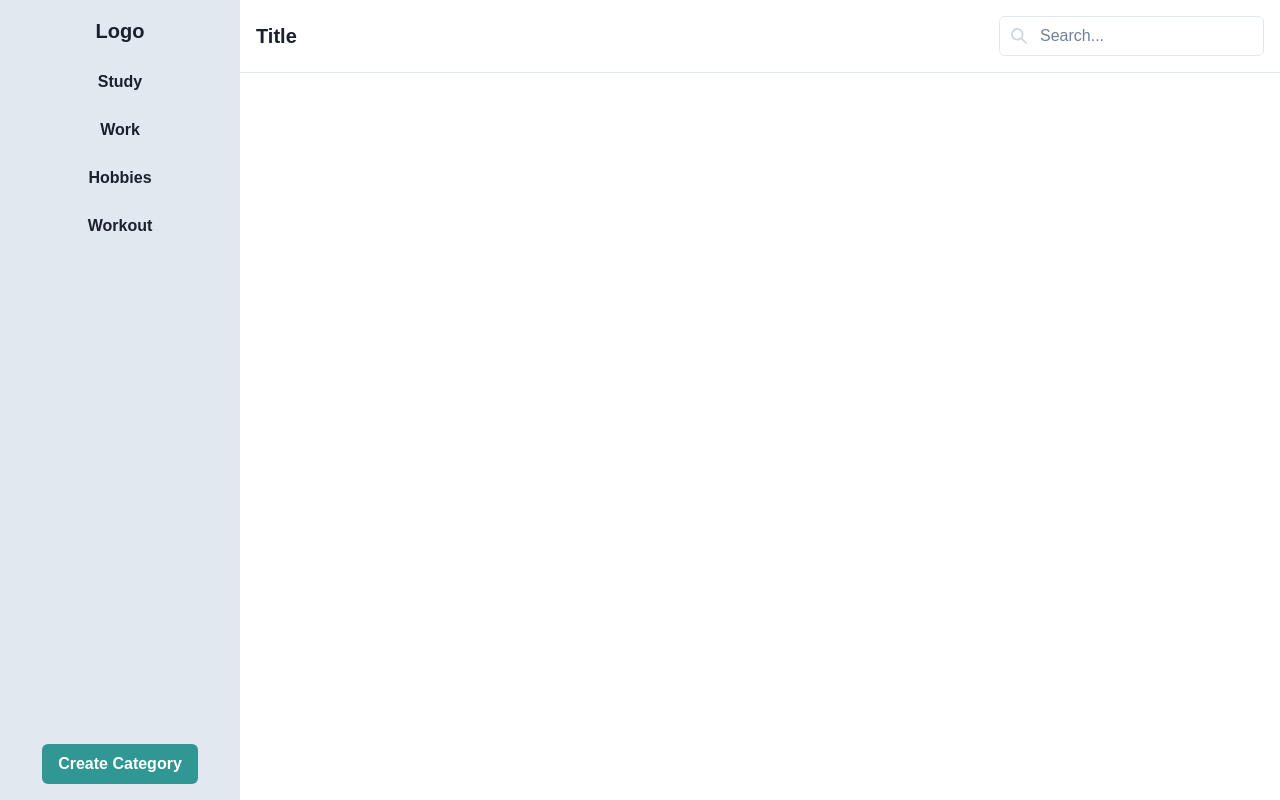
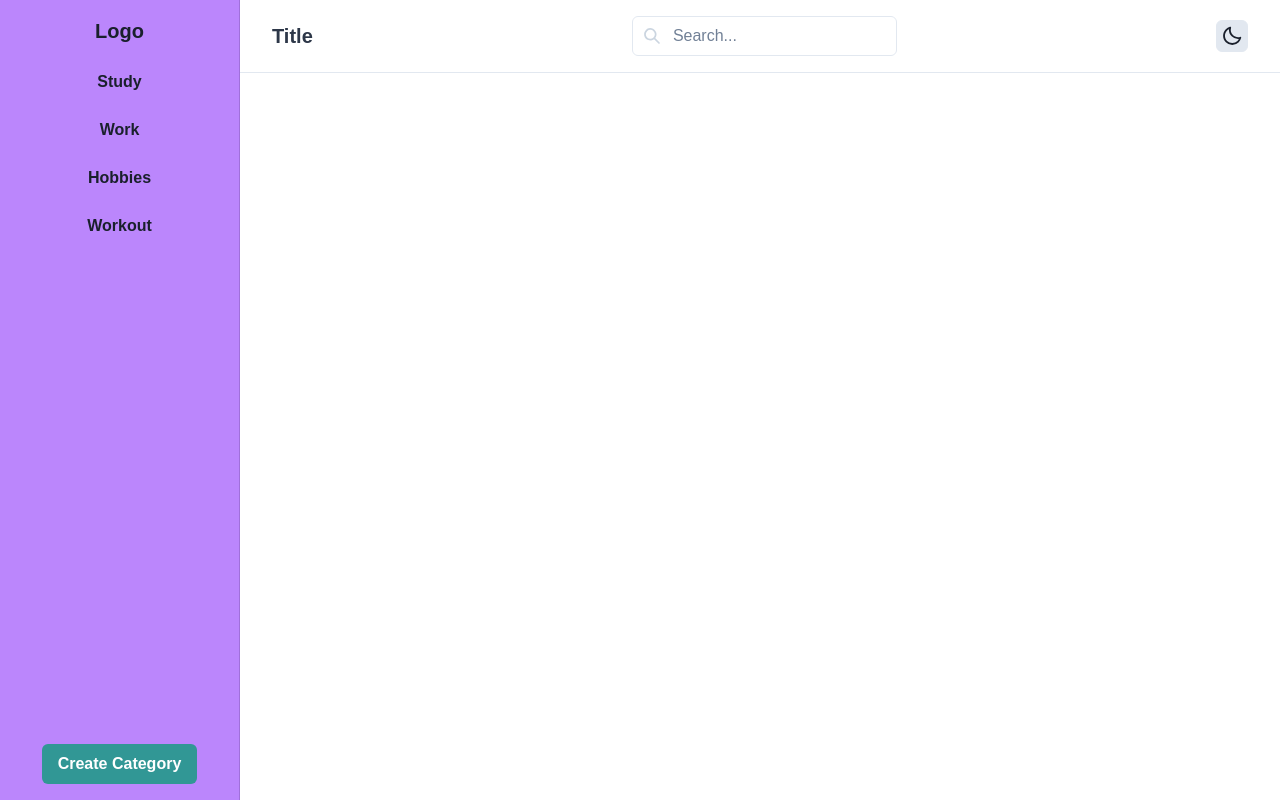
Before and after one commit to ATTAEBRIZINI000/Todolist-project, a React (Vite) app: page / in a window 1280 px wide. Built offline with nearby package versions, Linux system fonts and the light colour scheme.

Commit message:
feat : apply darkMode

```diff
--- a/src/components/Header.jsx
+++ b/src/components/Header.jsx
@@ -6,25 +6,37 @@ import {
   InputGroup,
   InputLeftElement,
   Text,
+  IconButton,
+  useColorModeValue,
+  useColorMode
 } from "@chakra-ui/react";
 import { SearchIcon } from "@chakra-ui/icons";
+import { BiSun, BiMoon } from "react-icons/bi";
 
 const Header = () => {
+     const { toggleColorMode} = useColorMode();
   return (
     <Flex
-     position = "fixed"
-     top = "0"
-     width = {`calc(100% - 240px )`}
-     marginLeft={240}
+      position="fixed"
+      top="0"
+      width={`calc(100% - 240px )`}
+      marginLeft={240}
       as="header"
-      align="center"
+      alignItems="center"
       justify="space-between"
-      padding="4"
+      pl = {8}
+      pr = {8}
+      pt = {4}
+      pb = {4}
       borderBottom="1px"
-      borderColor="gray.200"
+      borderColor= {useColorModeValue ("gray.200", "gray.700" )}
     >
       {/* Title */}
-      <Text fontSize="xl" fontWeight="bold">
+      <Text fontSize="xl"
+      fontWeight="bold"
+      color={useColorModeValue ("gray.700", "gray.200")}
+
+      >
         Title
       </Text>
 
@@ -38,6 +50,18 @@ const Header = () => {
           <Input type="text" placeholder="Search..." />
         </InputGroup>
       </Box>
+
+      <IconButton
+        icon={ useColorModeValue(<BiMoon size = {22}/>,<BiSun size={22}/>)}
+        alignSelf={"center"}
+        size={"sm"}
+        variant={"ghost"}
+        aria-label={"Toggle Color Mode"}
+        border={"1px"}
+        background= {useColorModeValue("gray.200", "gray.700")}
+        borderColor={ useColorModeValue("gray.200", "gray.700")}
+        onClick={toggleColorMode}
+      />
     </Flex>
   );
 };
--- a/src/components/Sidebar.jsx
+++ b/src/components/Sidebar.jsx
@@ -1,7 +1,7 @@
 // Sidebar.jsx
 import React from 'react';
 import { Box } from '@chakra-ui/react';
-import { Button, VStack } from '@chakra-ui/react';
+import { Button, VStack ,  useColorModeValue} from '@chakra-ui/react';
 
 const Sidebar = () => {
   return (
@@ -10,7 +10,9 @@ const Sidebar = () => {
       top = {0}
       width="240px"
       height="100vh"
-      backgroundColor="gray.200"
+      backgroundColor= {useColorModeValue("#BB86FC", "#1a202c")}
+      borderRight={"1px"}
+      borderColor={useColorModeValue("#A070DA", "gray.700")}
       display="flex"
       flexDirection="column"
       alignItems="center"
```
